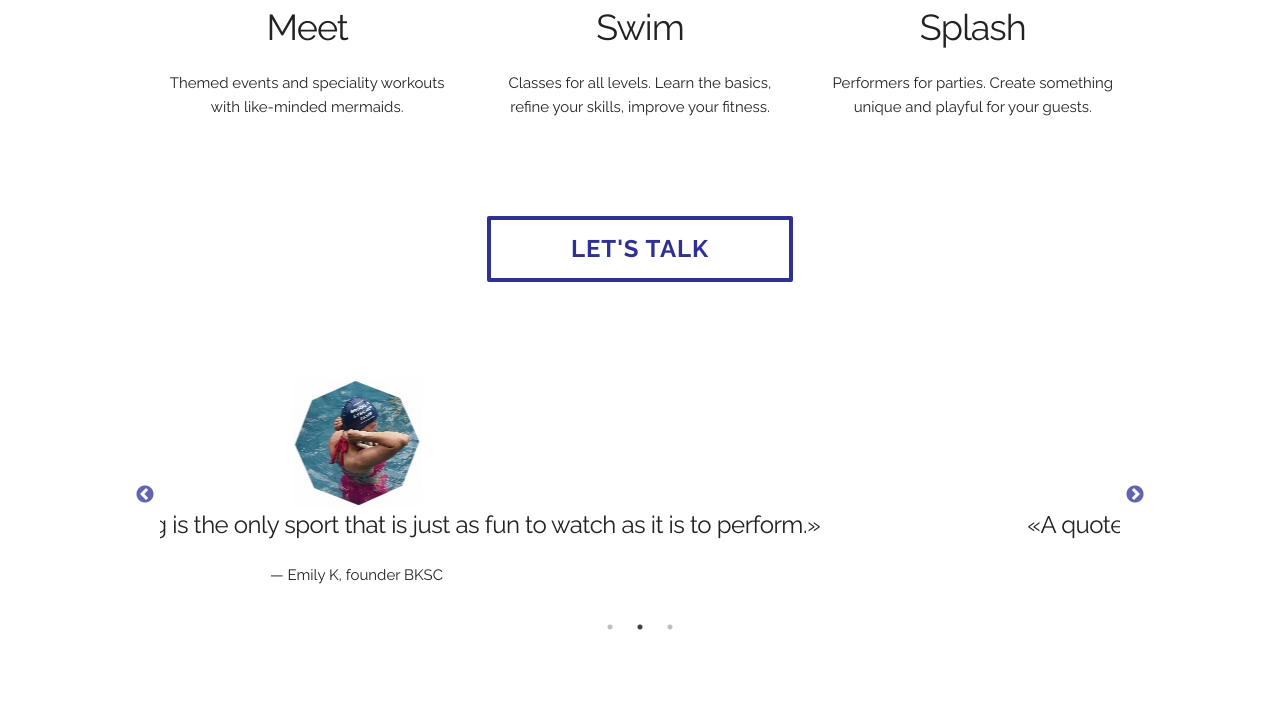
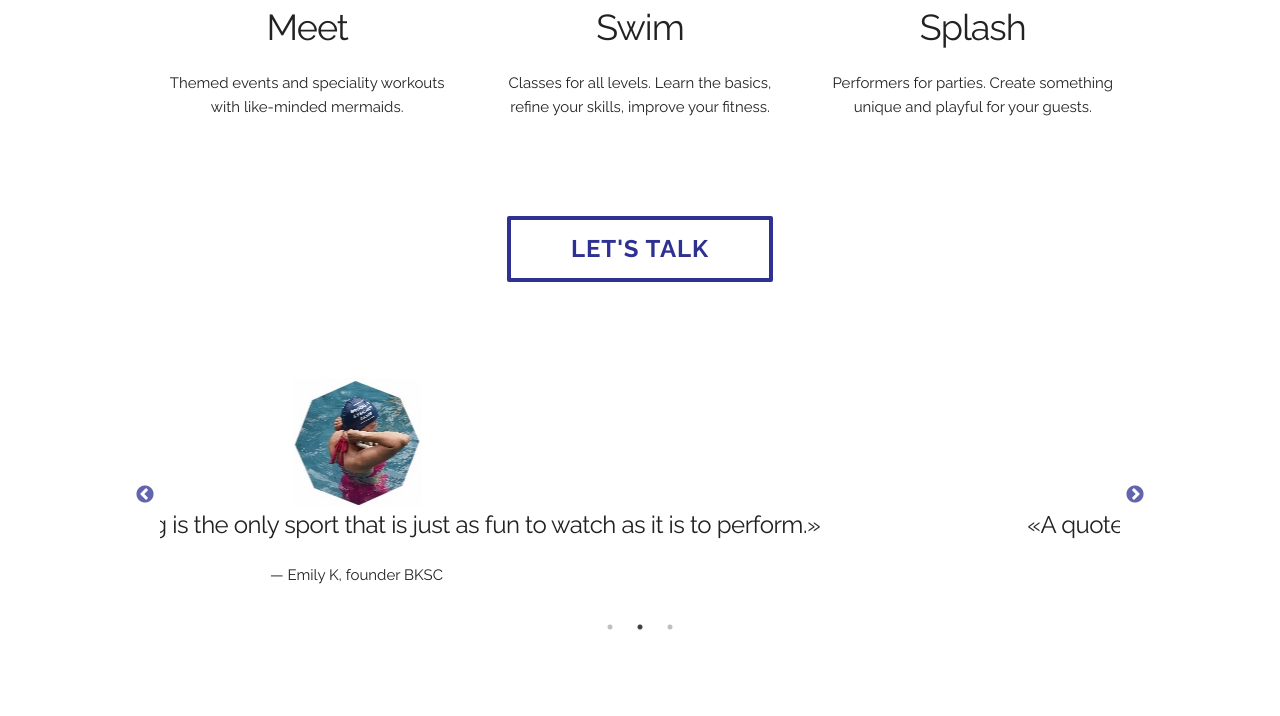
Before and after one commit to davidboardman/bksc, a plain HTML site: page index.htm in a window 1280 px wide. Shown: the part 1390-2106 px from the top of the page. Drawn offline with Linux system fonts and the light colour scheme.

Commit message:
respoooo

```diff
--- a/css/bksc.css
+++ b/css/bksc.css
@@ -99,7 +99,7 @@ hr.highlight{
 .talk{
   display: inline-block;
   height: auto;
-  padding: 10px 80px;
+  padding: 10px 60px;
   text-align: center;
   font-size: 18pt;
   font-weight: 600;
```
